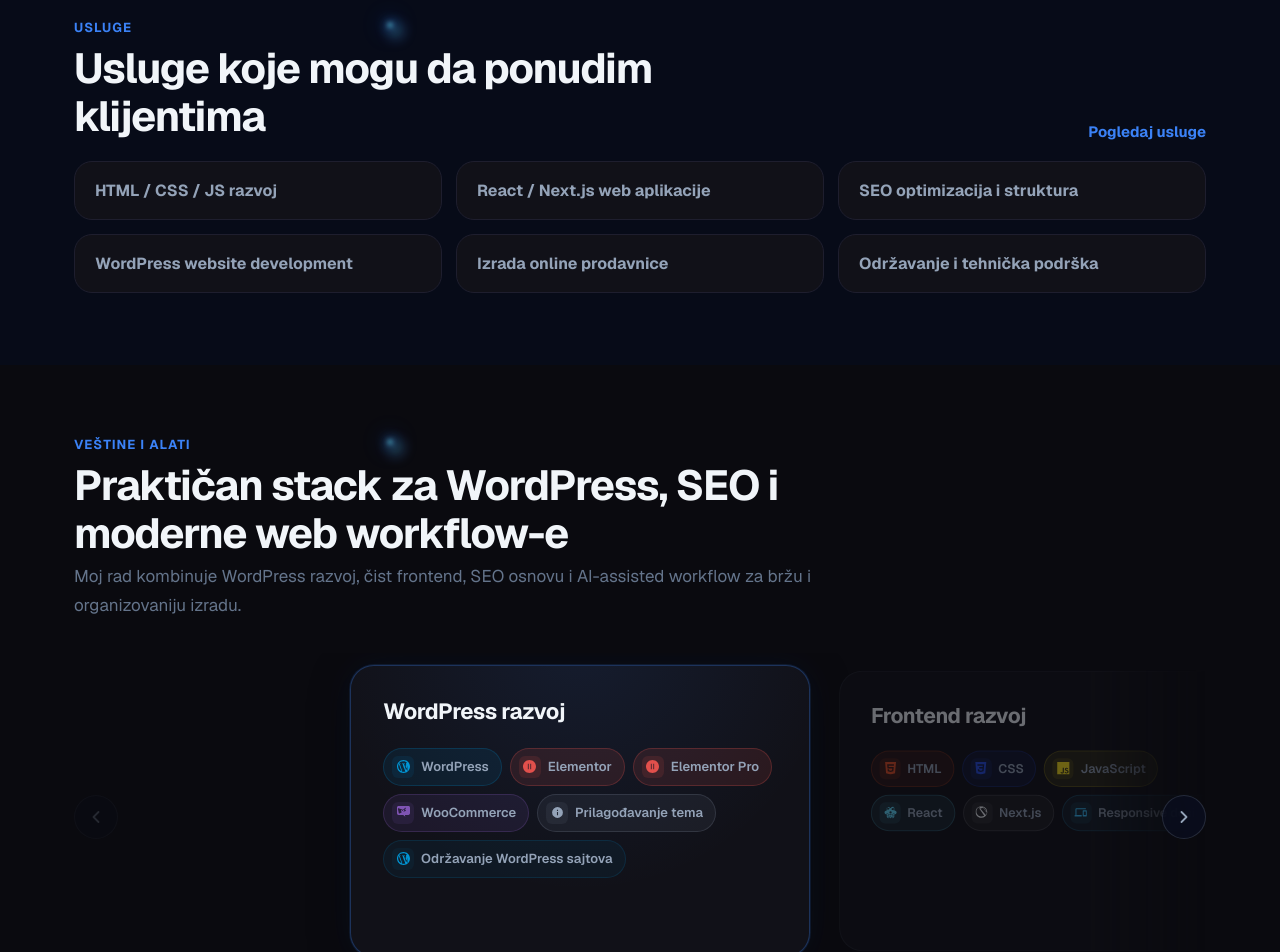
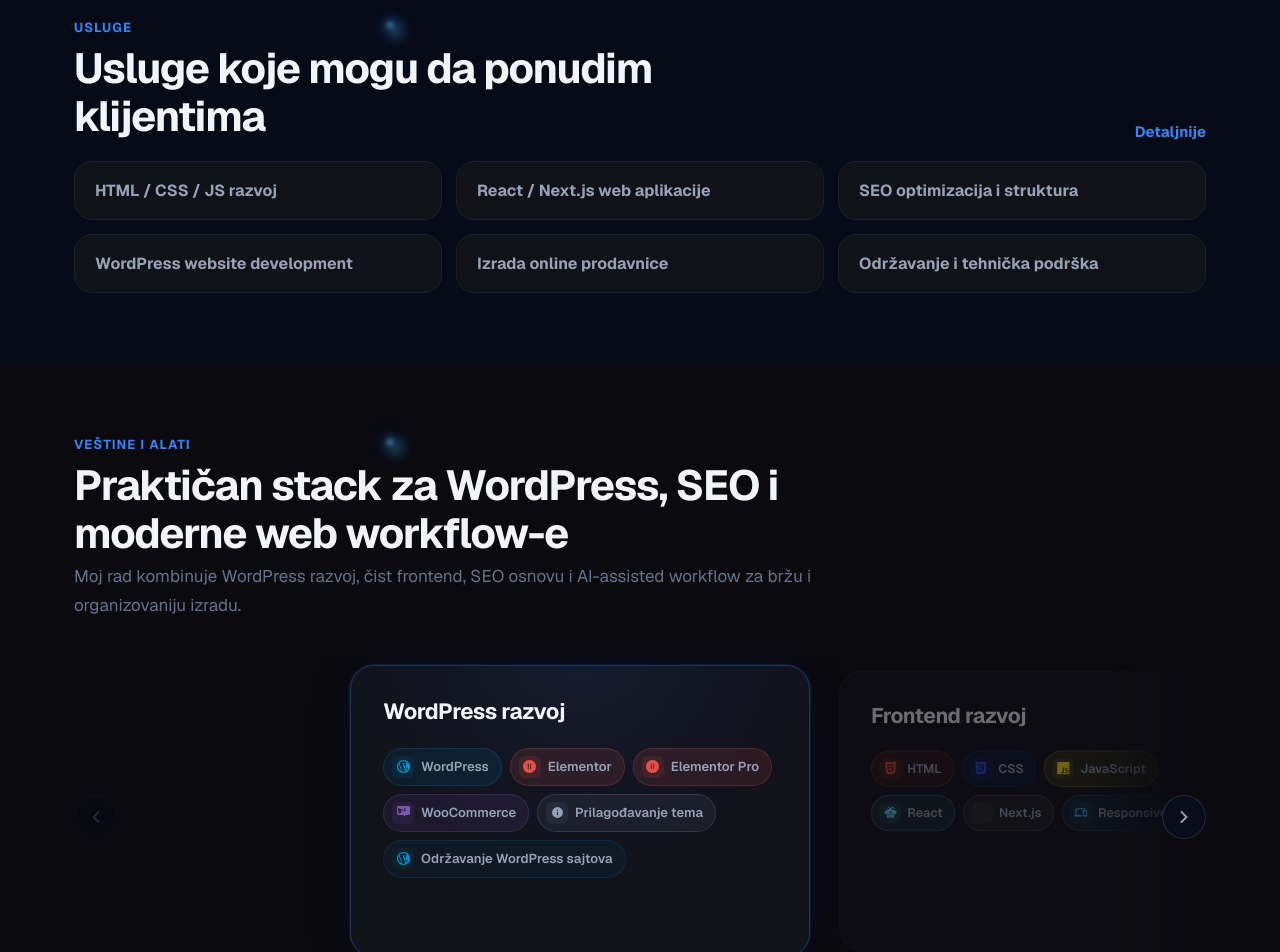
Before and after one commit to Cumbaric/djordje-clienthub, a Next.js app: page /sr in a window 1280 px wide. Shown: the part 1780-2732 px from the top of the page. Built offline with nearby package versions, Linux system fonts and the light colour scheme.

Commit message:
Revert "fix(a11y/seo): decorative liveDot, repair broken Next.js icon path, descriptive services link"
This reverts commit 2f1b1602d0a8f65dd2690928369013a15a12d208.

```diff
--- a/src/app/en/page.js
+++ b/src/app/en/page.js
@@ -271,7 +271,7 @@
           <SectionHeader
             label="Services"
             title="Services I can offer clients"
-            link={{ href: "/en/services", text: "View all services" }}
+            link={{ href: "/en/services", text: "Learn more" }}
           />
 
           <div className={styles.servicesGrid}>
--- a/src/app/sr/page.js
+++ b/src/app/sr/page.js
@@ -271,7 +271,7 @@
           <SectionHeader
             label="Usluge"
             title="Usluge koje mogu da ponudim klijentima"
-            link={{ href: "/sr/usluge", text: "Pogledaj usluge" }}
+            link={{ href: "/sr/usluge", text: "Detaljnije" }}
           />
 
           <div className={styles.servicesGrid}>
--- a/src/components/StatsSection.js
+++ b/src/components/StatsSection.js
@@ -206,7 +206,7 @@
             {/* Value */}
             <div className={styles.valueRow}>
               {stat.live && (
-                <span className={styles.liveDot} aria-hidden="true" />
+                <span className={styles.liveDot} aria-label="active" />
               )}
               <span
                 className={`${styles.value} ${animated ? styles.valueIn : ""}`}
--- a/src/components/TechIcon.js
+++ b/src/components/TechIcon.js
@@ -42,7 +42,7 @@
     case "Next.js App Router":
       return (
         <svg {...props}>
-          <path d="M11.572 0c-.176 0-.31.001-.358.007a19.76 19.76 0 0 1-.358 0C5.204.024 0 5.065 0 11.233c0 6.188 5.04 11.217 11.25 11.217 5.406 0 9.932-3.668 11.053-8.723.074-.33.127-.663.167-1.001A11.23 11.23 0 0 0 22.5 11.233C22.5 5.065 17.46 0 11.25 0h.322zm-.322 1.5c5.385 0 9.75 4.29 9.75 9.583 0 .357-.02.71-.06 1.058l-6.848-9.98A9.71 9.71 0 0 0 11.25 1.5zm4.91 2.404 5.648 8.229a9.56 9.56 0 0 1-1.978 4.677L9.09 4.554a9.73 9.73 0 0 1 7.072-.65zM7.764 5.37l8.96 13.073a9.752 9.752 0 0 1-5.224 1.557c-5.385 0-9.75-4.29-9.75-9.583a9.55 9.55 0 0 1 6.014-9.047z" />
+          <path d="M11.572 0c-.176 0-.31.001-.358.007a19.76 19.76 0 0 1-.astral 0C5.204.024 0 5.065 0 11.233c0 6.188 5.04 11.217 11.25 11.217 5.406 0 9.932-3.668 11.053-8.723.074-.33.127-.663.167-1.001A11.23 11.23 0 0 0 22.5 11.233C22.5 5.065 17.46 0 11.25 0h.322zm-.322 1.5c5.385 0 9.75 4.29 9.75 9.583 0 .357-.02.71-.06 1.058l-6.848-9.98A9.71 9.71 0 0 0 11.25 1.5zm4.91 2.404 5.648 8.229a9.56 9.56 0 0 1-1.978 4.677L9.09 4.554a9.73 9.73 0 0 1 7.072-.65zM7.764 5.37l8.96 13.073a9.752 9.752 0 0 1-5.224 1.557c-5.385 0-9.75-4.29-9.75-9.583a9.55 9.55 0 0 1 6.014-9.047z" />
         </svg>
       );
 
```
